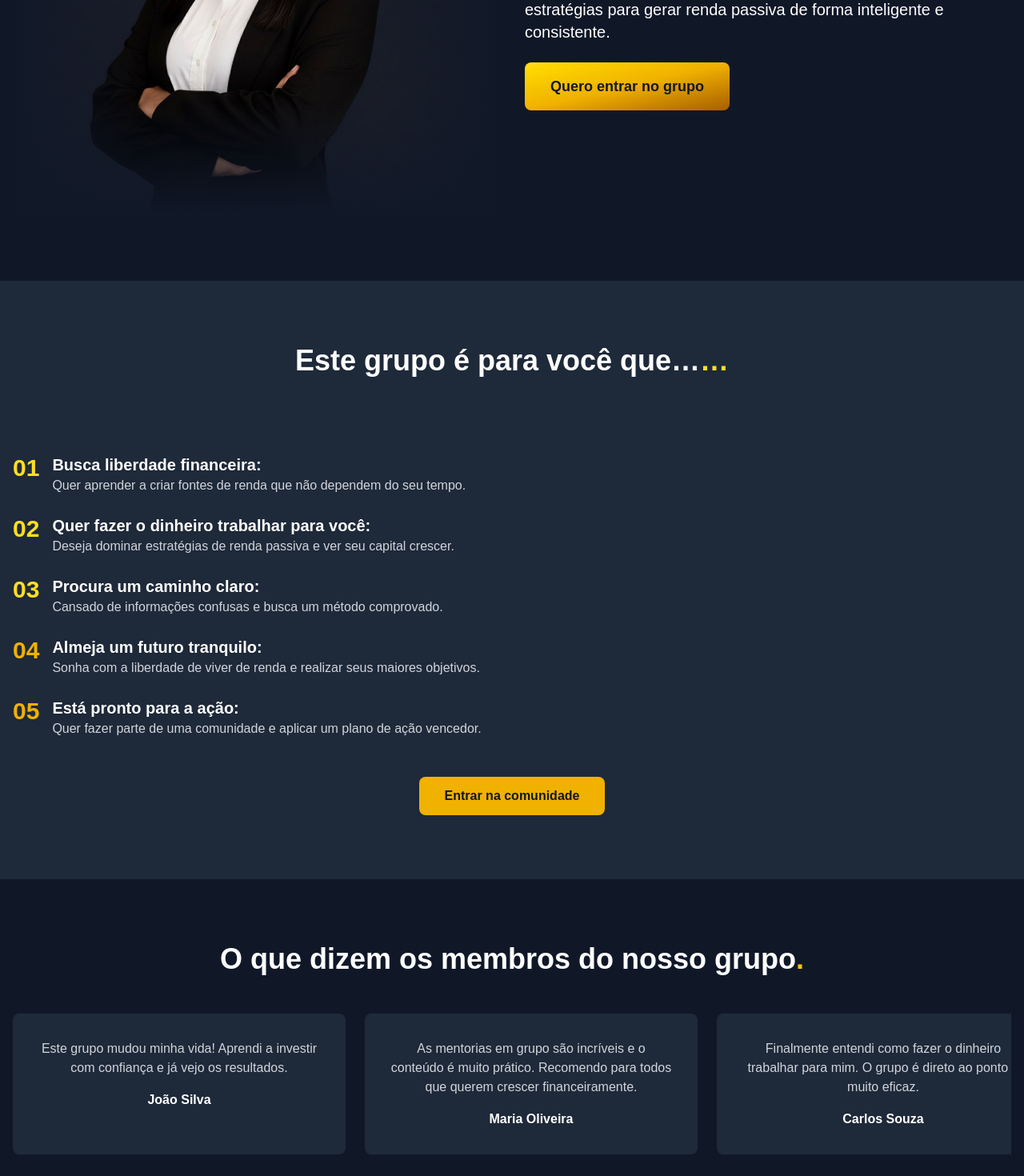
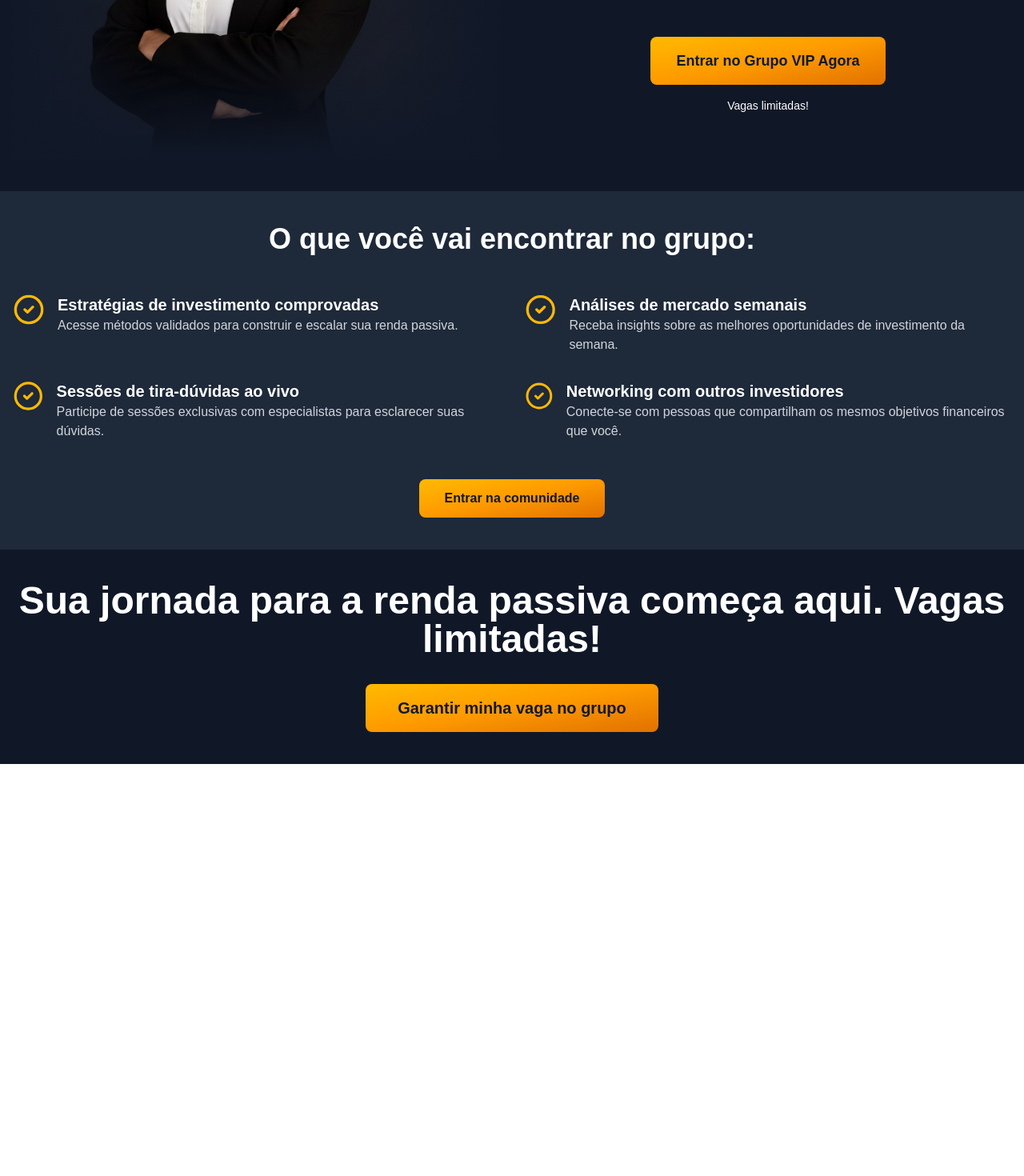
Before and after one commit to maarcospaaulo/skoni-lp, a Next.js app: page /alavancagem-patrimonial in a window 1280 px wide. Shown: the part 380-1850 px from the top of the page at 80% size. After the commit the page ends 1335 px from the top, so only its background shows below. Built offline with nearby package versions, Linux system fonts and the light colour scheme.

Commit message:
adjustments

```diff
--- a/next.config.ts
+++ b/next.config.ts
@@ -1,5 +1,15 @@
 /** @type {import('next').NextConfig} */
 const nextConfig = {
+  images: {
+    remotePatterns: [
+      {
+        protocol: 'https',
+        hostname: 'i.pravatar.cc',
+        port: '',
+        pathname: '/**',
+      },
+    ],
+  },
   outputFileTracingRoot: __dirname, // força a raiz correta
 }
 
--- a/src/app/alavancagem-patrimonial/page.tsx
+++ b/src/app/alavancagem-patrimonial/page.tsx
@@ -1,74 +1,12 @@
-'use client';
-
-import { useRef, useCallback, useEffect, useState, useMemo } from 'react';
-import { ChevronLeft, ChevronRight } from 'lucide-react';
+import { CircleCheck } from 'lucide-react';
 
 const AlavancagemPatrimonialPage = () => {
-  const testimonials = useMemo(
-    () => [
-      {
-        name: 'João Silva',
-        text: 'Este grupo mudou minha vida! Aprendi a investir com confiança e já vejo os resultados.',
-      },
-      {
-        name: 'Maria Oliveira',
-        text: 'As mentorias em grupo são incríveis e o conteúdo é muito prático. Recomendo para todos que querem crescer financeiramente.',
-      },
-      {
-        name: 'Carlos Souza',
-        text: 'Finalmente entendi como fazer o dinheiro trabalhar para mim. O grupo é direto ao ponto e muito eficaz.',
-      },
-      {
-        name: 'Ana Costa',
-        text: 'Um investimento que vale cada centavo. As estratégias ensinadas na comunidade são poderosas e fáceis de aplicar.',
-      },
-    ],
-    [],
-  );
 
-  const scrollContainerRef = useRef<HTMLDivElement>(null);
-  const [canScrollLeft, setCanScrollLeft] = useState(false);
-  const [canScrollRight, setCanScrollRight] = useState(true);
-
-  const checkScrollability = useCallback(() => {
-    const container = scrollContainerRef.current;
-    if (container) {
-      setCanScrollLeft(container.scrollLeft > 0);
-      setCanScrollRight(
-        container.scrollLeft + container.clientWidth < container.scrollWidth,
-      );
-    }
-  }, []);
-
-  useEffect(() => {
-    const container = scrollContainerRef.current;
-    if (container) {
-      checkScrollability(); // Initial check
-      container.addEventListener('scroll', checkScrollability);
-      window.addEventListener('resize', checkScrollability);
-
-      return () => {
-        container.removeEventListener('scroll', checkScrollability);
-        window.removeEventListener('resize', checkScrollability);
-      };
-    }
-  }, [checkScrollability, testimonials]);
-
-  const scroll = useCallback((direction: 'left' | 'right') => {
-    if (scrollContainerRef.current) {
-      const { current } = scrollContainerRef;
-      const scrollAmount = current.clientWidth / 1; // Scrolls one card at a time for mobile
-      current.scrollBy({
-        left: direction === 'left' ? -scrollAmount : scrollAmount,
-        behavior: 'smooth',
-      });
-    }
-  }, []);
 
   return (
     <div className="bg-gray-900 text-white">
       {/* Seção 1: Hero */}
-      <section className="full-width bg-gray-900 py-20">
+      <section className="full-width bg-gray-900 pt-2 pb-10">
         <div className="container mx-auto px-4">
           <div className="grid grid-cols-1 md:grid-cols-2 gap-8 items-center">
             <div className="md:block relative">
@@ -78,132 +16,76 @@ const AlavancagemPatrimonialPage = () => {
               <div className="absolute inset-y-0 left-0 w-1/4 bg-gradient-to-r from-gray-900 to-transparent"></div>
               <div className="absolute inset-y-0 right-0 w-1/4 bg-gradient-to-l from-gray-900 to-transparent"></div>
             </div>
-            <div className="text-left">
+            <div className="text-center">
               <h1 className="text-4xl md:text-6xl font-bold mb-4">
-                Comunidade Renda Passiva
+                Aprenda a Gerar Renda Passiva e Transforme sua Vida Financeira
               </h1>
               <p className="text-lg md:text-xl mb-6">
-                Junte-se ao nosso grupo exclusivo no WhatsApp e aprenda as
-                estratégias para gerar renda passiva de forma inteligente e
-                consistente.
+                Junte-se à nossa comunidade exclusiva no WhatsApp e tenha acesso a estratégias, dicas diárias e suporte de especialistas.
               </p>
-              <button className="bg-gradient-to-br from-yellow-300 via-yellow-500 to-yellow-700 text-gray-900 hover:from-yellow-400 hover:via-yellow-600 hover:to-yellow-800 font-bold py-4 px-8 text-lg rounded-lg">
-                Quero entrar no grupo
+              <div className="mt-12 text-center">
+                <button className="bg-gradient-to-br from-amber-400 via-amber-500 to-amber-600 text-gray-900 hover:from-amber-500 hover:via-amber-600 hover:to-amber-700 font-bold py-4 px-8 text-lg rounded-lg">
+                Entrar no Grupo VIP Agora
                 </button>
+              </div>
+
+              <p className="text-sm mt-4 text-center">Vagas limitadas!</p>
             </div>
           </div>
         </div>
       </section>
 
-      {/* Seção 3: O curso foi feito para você que… */}
-      <section className="full-width bg-gray-800 py-20">
+      {/* Seção 3: O que você vai encontrar no grupo */}
+      <section className="full-width bg-gray-800 py-10">
         <div className="container mx-auto px-4">
-          <div className="grid grid-cols-1 md:grid-cols-1 gap-12 items-center">
           <div className="text-center">
-              <h2 className="text-3xl md:text-4xl font-bold mb-12">
-                Este grupo é para você que…
-                <span className="text-yellow-300">…</span>
-              </h2>
+            <h2 className="text-3xl md:text-4xl font-bold mb-12">O que você vai encontrar no grupo:</h2>
           </div>
+          <div className="grid grid-cols-1 md:grid-cols-2 gap-8 text-left">
+            <div className="flex items-start">
+            <CircleCheck className="h-10 w-10 mr-4 text-amber-400" />
               <div>
-              <div className="space-y-6">
-                <div className="flex items-start">
-                  <div className="text-3xl font-bold text-yellow-300 mr-4">01</div>
-                  <div>
-                    <h3 className="font-semibold text-xl">Busca liberdade financeira:</h3>
-                    <p className="text-gray-300">Quer aprender a criar fontes de renda que não dependem do seu tempo.</p>
+                <h3 className="font-semibold text-xl">Estratégias de investimento comprovadas</h3>
+                <p className="text-gray-300">Acesse métodos validados para construir e escalar sua renda passiva.</p>
               </div>
             </div>
             <div className="flex items-start">
-                  <div className="text-3xl font-bold text-yellow-300 mr-4">02</div>
+              <CircleCheck className="h-10 w-10 mr-4 text-amber-400" />
               <div>
-                    <h3 className="font-semibold text-xl">Quer fazer o dinheiro trabalhar para você:</h3>
-                    <p className="text-gray-300">Deseja dominar estratégias de renda passiva e ver seu capital crescer.</p>
+                <h3 className="font-semibold text-xl">Análises de mercado semanais</h3>
+                <p className="text-gray-300">Receba insights sobre as melhores oportunidades de investimento da semana.</p>
               </div>
             </div>
             <div className="flex items-start">
-                  <div className="text-3xl font-bold text-yellow-300 mr-4">03</div>
+              <CircleCheck className="h-10 w-10 mr-4 text-amber-400" />
               <div>
-                    <h3 className="font-semibold text-xl">Procura um caminho claro:</h3>
-                    <p className="text-gray-300">Cansado de informações confusas e busca um método comprovado.</p>
+                <h3 className="font-semibold text-xl">Sessões de tira-dúvidas ao vivo</h3>
+                <p className="text-gray-300">Participe de sessões exclusivas com especialistas para esclarecer suas dúvidas.</p>
               </div>
             </div>
             <div className="flex items-start">
-                  <div className="text-3xl font-bold text-yellow-500 mr-4">04</div>
+              <CircleCheck className="h-10 w-10 mr-4 text-amber-400" />
               <div>
-                    <h3 className="font-semibold text-xl">Almeja um futuro tranquilo:</h3>
-                    <p className="text-gray-300">Sonha com a liberdade de viver de renda e realizar seus maiores objetivos.</p>
-                  </div>
-                </div>
-                <div className="flex items-start">
-                  <div className="text-3xl font-bold text-yellow-500 mr-4">05</div>
-                  <div>
-                    <h3 className="font-semibold text-xl">Está pronto para a ação:</h3>
-                    <p className="text-gray-300">Quer fazer parte de uma comunidade e aplicar um plano de ação vencedor.</p>
+                <h3 className="font-semibold text-xl">Networking com outros investidores</h3>
+                <p className="text-gray-300">Conecte-se com pessoas que compartilham os mesmos objetivos financeiros que você.</p>
               </div>
             </div>
           </div>
           <div className="mt-12 text-center">
-                <button className="bg-yellow-500 hover:bg-yellow-600 text-gray-900 font-bold py-3 px-8 rounded-lg">
+            <button className="bg-gradient-to-br from-amber-400 via-amber-500 to-amber-600 text-gray-900 hover:from-amber-500 hover:via-amber-600 hover:to-amber-700 font-bold py-3 px-8 rounded-lg">
               Entrar na comunidade
             </button>
-              </div>
-            </div>
-          </div>
-        </div>
-      </section>
-
-      {/* Seção 6: Depoimentos */}
-      <section className="full-width bg-gray-900 py-20">
-        <div className="container mx-auto px-4 text-center">
-          <h2 className="text-3xl md:text-4xl font-bold mb-12">
-            O que dizem os membros do nosso grupo
-            <span className="text-yellow-400">.</span>
-          </h2>
-          <div className="relative">
-            <div className="flex justify-center mb-4 md:hidden">
-              {' '}
-              {/* Mobile arrows */}
-              <button
-                onClick={() => scroll('left')}
-                disabled={!canScrollLeft}
-                className="bg-yellow-500 hover:bg-yellow-600 text-gray-900 p-2 rounded-full disabled:opacity-50"
-              >
-                <ChevronLeft className="h-6 w-6" />
-              </button>
-              <button
-                onClick={() => scroll('right')}
-                disabled={!canScrollRight}
-                className="bg-yellow-500 hover:bg-yellow-600 text-gray-900 p-2 rounded-full ml-2 disabled:opacity-50"
-              >
-                <ChevronRight className="h-6 w-6" />
-              </button>
-            </div>
-            <div
-              ref={scrollContainerRef}
-              className="flex overflow-x-auto snap-x snap-mandatory scrollbar-hide space-x-6 pb-6"
-            >
-              {testimonials.map((testimonial, index) => (
-                <div
-                  key={index}
-                  className="snap-center shrink-0 w-11/12 md:w-1/3 bg-gray-800 p-8 rounded-lg"
-                >
-                  <p className="text-gray-300 mb-4">{testimonial.text}</p>
-                  <p className="font-semibold">{testimonial.name}</p>
-                </div>
-              ))}
-            </div>
           </div>
         </div>
       </section>
 
       {/* Seção 5: Chamada Final (Call to Action) */}
-      <section className="full-width bg-gray-800 py-24">
+      <section className="full-width bg-gray-900 py-10">
         <div className="container mx-auto px-4 text-center">
           <h2 className="text-3xl md:text-5xl font-bold text-white mb-8">
             Sua jornada para a renda passiva começa aqui. Vagas limitadas!
           </h2>
-          <button className="bg-yellow-500 hover:bg-yellow-600 text-gray-900 font-bold py-4 px-10 rounded-lg text-xl">
+          <button className="bg-gradient-to-br from-amber-400 via-amber-500 to-amber-600 text-gray-900 hover:from-amber-500 hover:via-amber-600 hover:to-amber-700 font-bold py-4 px-10 rounded-lg text-xl">
             Garantir minha vaga no grupo
           </button>
         </div>
```
Lines whose indentation alone changed are shown as unchanged.
